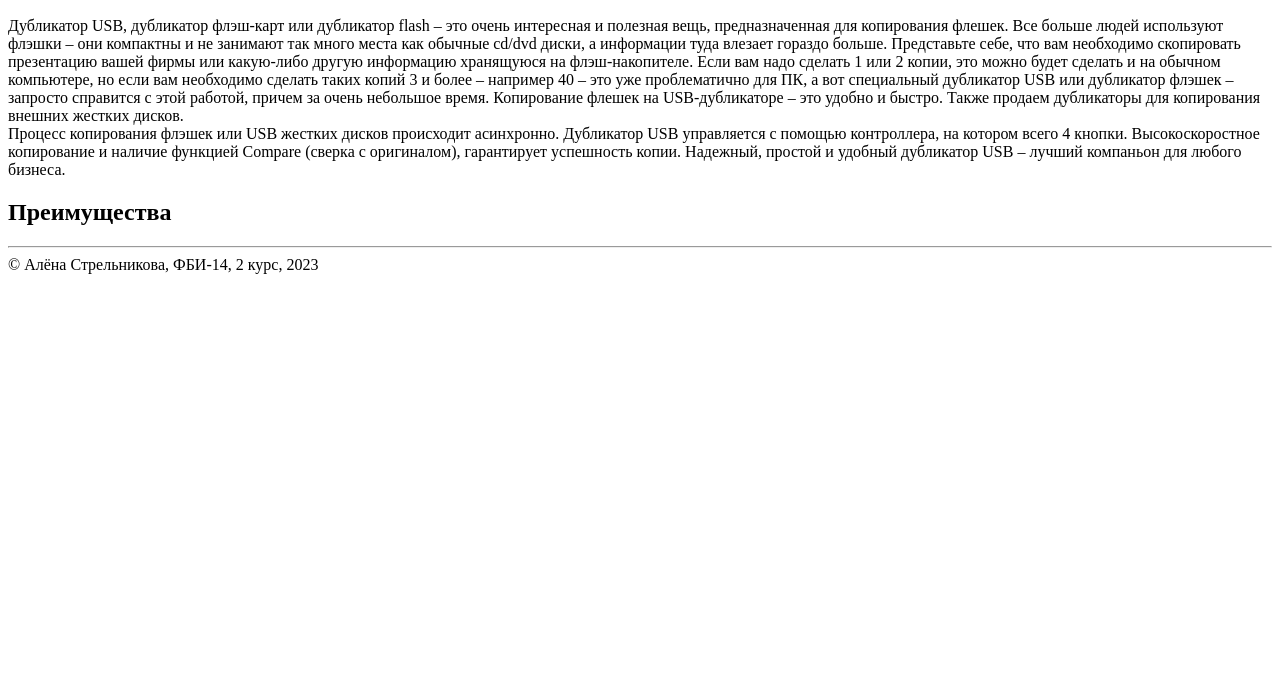
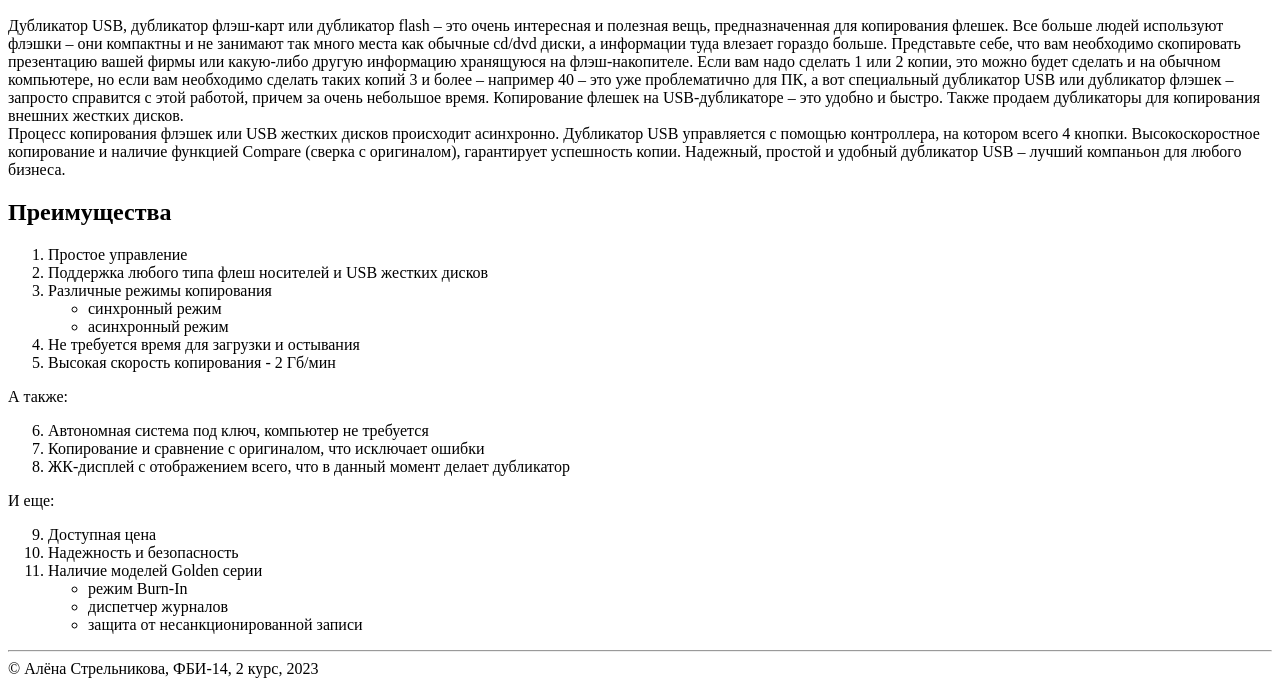
Before and after one commit to AlenaStrelnikova/strelnikova-web-programmimg, a plain HTML site: page lab2.html in a window 1280 px wide. Shown: the part 146-832 px from the top of the page. Before the commit the page ends 800 px from the top, so only its background shows below. Drawn offline with Linux system fonts and the light colour scheme.

Commit message:
Списки

```diff
--- a/lab2.html
+++ b/lab2.html
@@ -41,7 +41,40 @@
                 гарантирует успешность копии. Надежный, простой и удобный
                 дубликатор USB &ndash; лучший компаньон для любого бизнеса.
             </div>
+
             <h2>Преимущества</h2>
+
+            <ol>
+                <li>Простое управление</li>
+                <li>Поддержка любого типа флеш носителей и USB жестких дисков</li>
+                <li>Различные режимы копирования
+                    <ul>
+                        <li>синхронный режим</li>
+                        <li>асинхронный режим</li>
+                    </ul>
+                </li>
+                <li>Не требуется время для загрузки и остывания</li>
+                <li>Высокая скорость копирования - 2 Гб/мин</li>
+            </ol>
+
+            <div>А также:</div>
+            <ol start="6">
+                <li>Автономная система под ключ, компьютер не требуется</li>
+                <li>Копирование и сравнение с оригиналом, что исключает ошибки</li>
+                <li>ЖК-дисплей с отображением всего, что в данный момент делает дубликатор</li>
+            </ol>
+
+            <div>И еще:</div>
+            <ol start="9">
+                <li>Доступная цена</li>
+                <li>Надежность и безопасность</li>
+                <li>Наличие моделей Golden серии
+                    <ul>
+                        <li>режим Burn-In</li>
+                        <li>диспетчер журналов</li>
+                        <li>защита от несанкционированной записи</li>
+                    </ul>
+                </li>
         </main>
 
         <footer>
```
